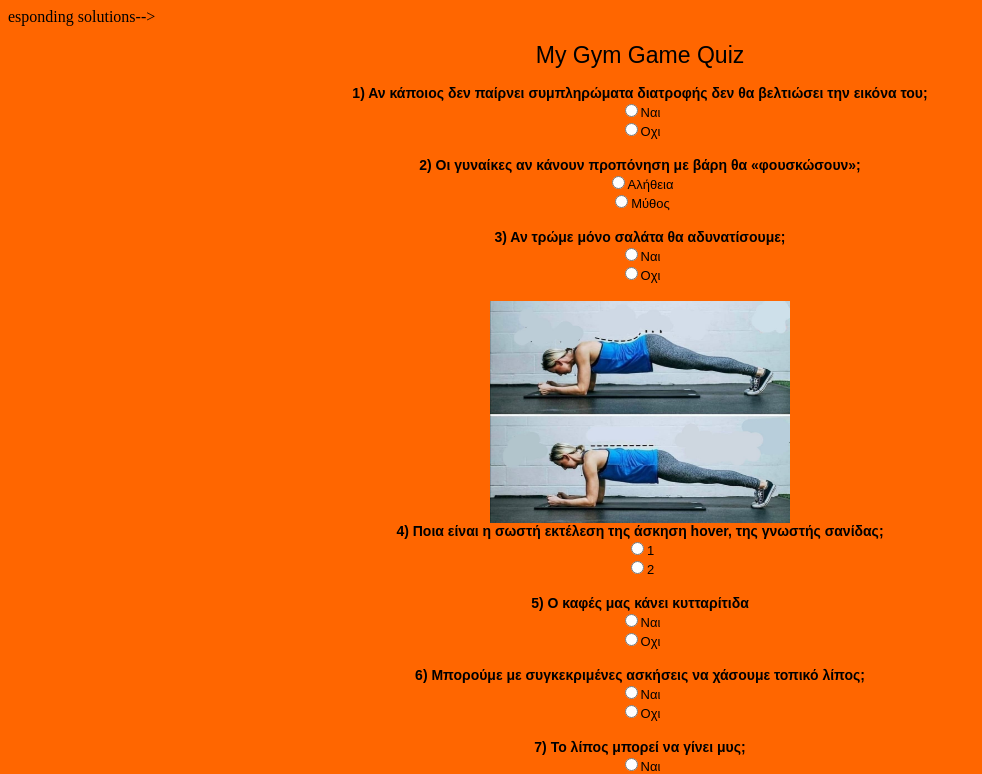
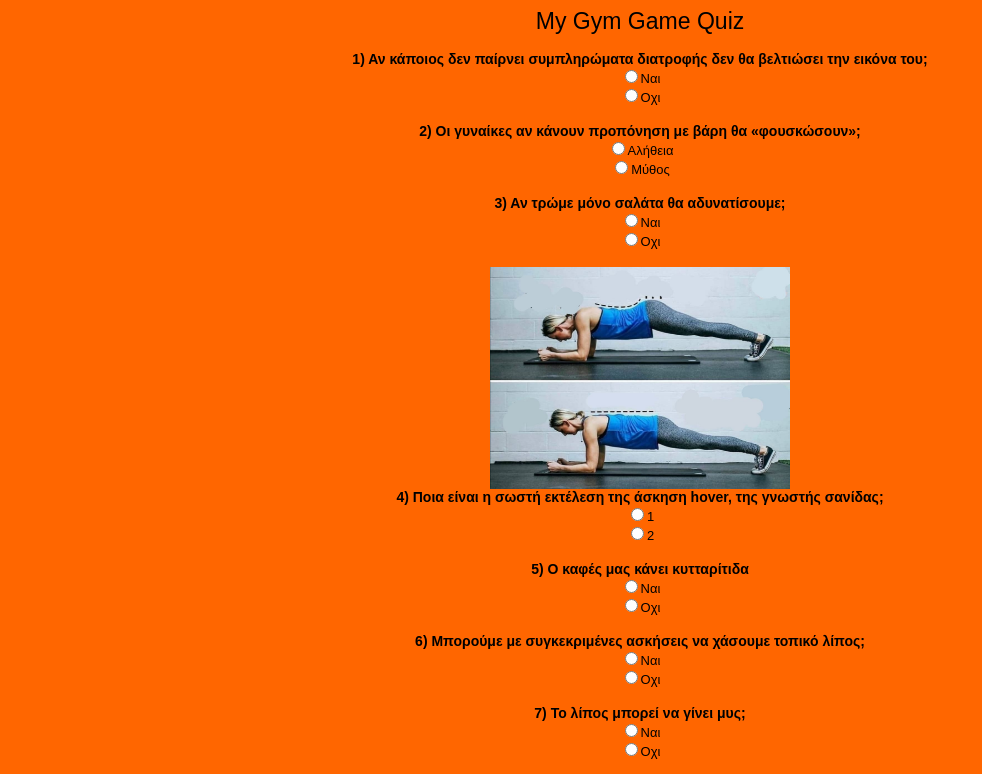
Before and after one commit to MyGymGame/MyGymGame.github.io, a plain HTML site: page index.htm in a window 1280 px wide. Shown: the top 774 px of the page, without its empty margins (0-982 px from the left). Drawn offline with Linux system fonts and the light colour scheme.

Commit message:
Update index.htm

```diff
--- a/index.htm
+++ b/index.htm
@@ -28,7 +28,7 @@ document.cookie="ready=yes"
 
 <body bgcolor="#ff6600">
 
-esponding solutions-->
+
 
 <p align="center">
 
```
